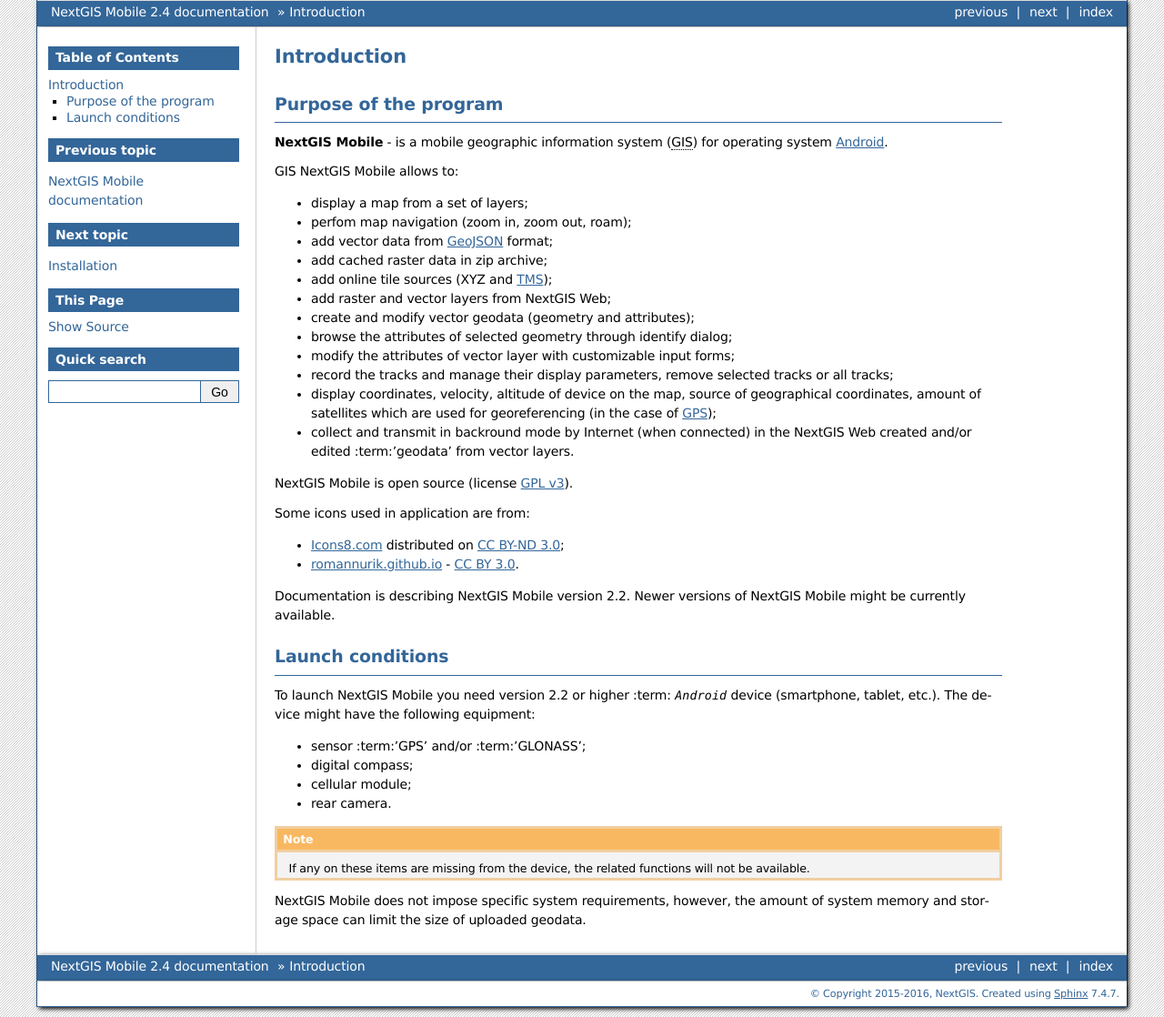
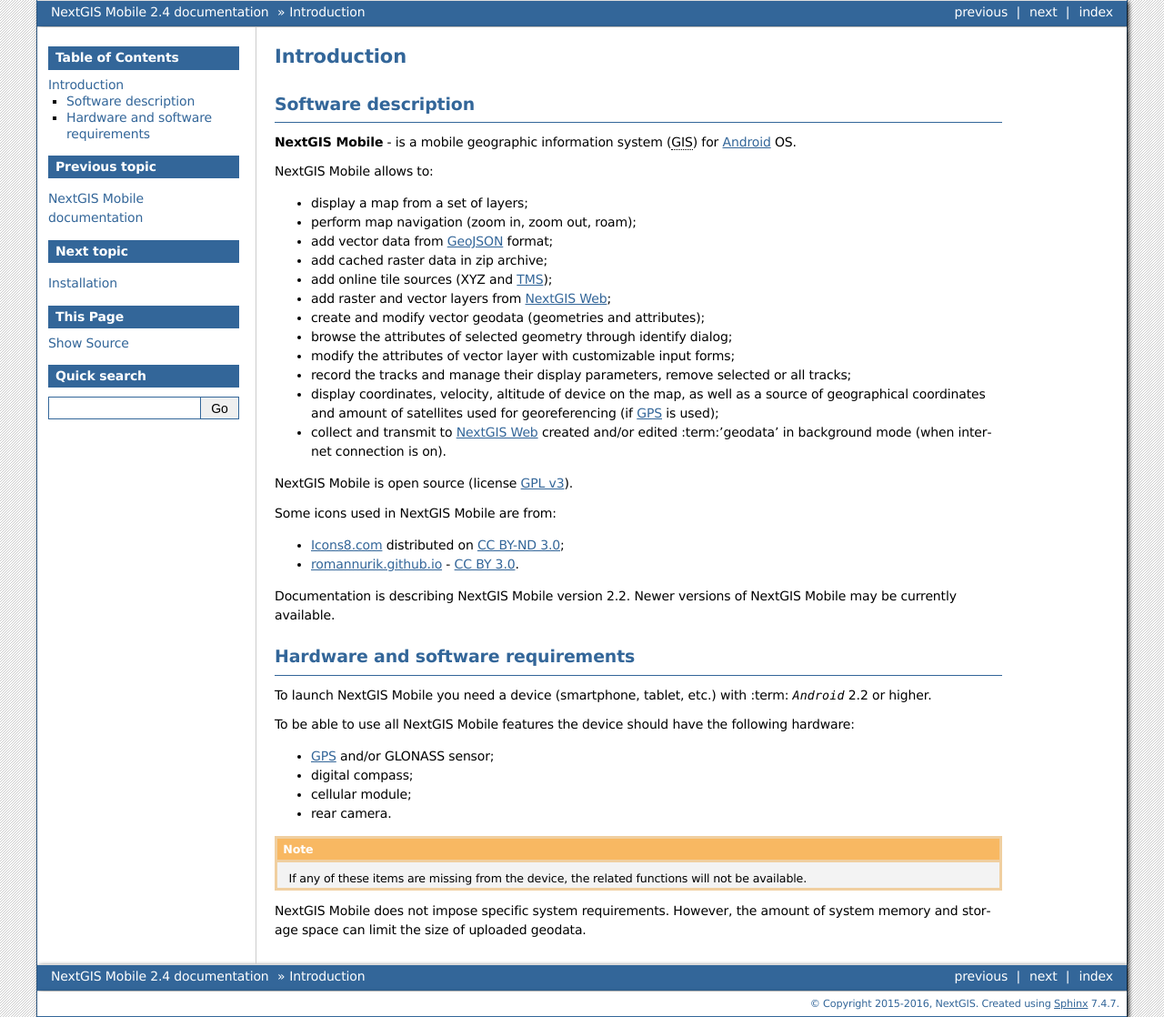
Before and after one commit to nextgis/docs_ngmobile, a Sphinx documentation site: the page built from source/intro.rst, in a window 1280 px wide. Shown: the whole page at 91% size. Built offline with Sphinx 7.4.7, drawn with Linux system fonts in a browser that asks for light colours; formulas are drawn with MathJax 3.

Commit message:
update translation

```diff
--- a/source/intro.rst
+++ b/source/intro.rst
@@ -1,36 +1,36 @@
-.. sectionauthor:: Дмитрий Барышников <dmitry.baryshnikov@nextgis.ru>
+.. sectionauthor:: Dmitry Baryshnikov <dmitry.baryshnikov@nextgis.ru>
 
 .. _ngmob_intro:
 
 Introduction
-============
+=============
 
 .. _ngmob_purpose:
 
-Purpose of the program
-----------------------
+Software description
+------------------------
 
-**NextGIS Mobile** - is a mobile :term:`geographic information system` (:abbr:`GIS`) for operating system :term:`Android`.
+**NextGIS Mobile** - is a mobile :term:`geographic information system` (:abbr:`GIS`) for :term:`Android` OS.
 
-GIS NextGIS Mobile allows to:
+NextGIS Mobile allows to:
 
 * display a map from a set of layers;
-* perfom map navigation (zoom in, zoom out, roam);
+* perform map navigation (zoom in, zoom out, roam);
 * add vector data from :term:`GeoJSON` format;
 * add cached raster data in zip archive;
 * add online tile sources (XYZ and :term:`TMS`);
-* add raster and vector layers from NextGIS Web;
-* create and modify vector :term:`geodata` (geometry and attributes);
+* add raster and vector layers from `NextGIS Web <http://nextgis.com/nextgis-web/>`_;
+* create and modify vector :term:`geodata` (geometries and attributes);
 * browse the attributes of selected geometry through identify dialog;
 * modify the attributes of vector layer with customizable input forms;
-* record the tracks and manage their display parameters, remove selected tracks or all tracks;
-* display coordinates, velocity, altitude of device on the map, source of geographical coordinates, amount of satellites which are used for georeferencing (in the case of :term:`GPS`);
-* collect and transmit in backround mode by Internet (when connected) in the NextGIS Web created and/or edited :term:'geodata' from vector layers.
+* record the tracks and manage their display parameters, remove selected or all tracks;
+* display coordinates, velocity, altitude of device on the map, as well as a source of geographical coordinates and amount of satellites used for georeferencing (if :term:`GPS` is used);
+* collect and transmit to `NextGIS Web <http://nextgis.com/nextgis-web/>`_ created and/or edited :term:'geodata' in background mode (when internet connection is on).
 
 NextGIS Mobile is open source
 (license :ref:`GPL v3 <ngmobile_gplv3>`).
 
-Some icons used in application are from:
+Some icons used in NextGIS Mobile are from:
 
 * `Icons8.com <http://icons8.com/android-icons>`_ distributed on `CC BY-ND 3.0 <http://creativecommons.org/licenses/by-nd/3.0/>`_;
 * `romannurik.github.io <http://romannurik.github.io/AndroidAssetStudio/icons-launcher.html>`_ - `CC BY 3.0 <http://creativecommons.org/licenses/by/3.0/>`_.
@@ -42,24 +42,25 @@
 
    .. image:: _static/cc_by.png
 
-Documentation is describing NextGIS Mobile version 2.2. Newer versions of NextGIS Mobile might be currently available.
+Documentation is describing NextGIS Mobile version 2.2. Newer versions of NextGIS Mobile may be currently available.
 
 
 .. _ngmobile_launch_conditions:
 
-Launch conditions
--------------------------
+Hardware and software requirements
+-------------------------------------
 
-To launch NextGIS Mobile you need version 2.2 or higher :term: `Android` device (smartphone, tablet, etc.).
-The device might have the following equipment:
+To launch NextGIS Mobile you need a device (smartphone, tablet, etc.) with :term: `Android` 2.2 or higher.
 
-* sensor :term:'GPS' and/or :term:'GLONASS';
+To be able to use all NextGIS Mobile features the device should have the following hardware:
+
+* :term:`GPS` and/or :term:`GLONASS` sensor;
 * digital compass;
 * cellular module;
 * rear camera.
 
 .. note::
 
-   If any on these items are missing from the device, the related functions will not be available.
+   If any of these items are missing from the device, the related functions will not be available.
 
-NextGIS Mobile does not impose specific system requirements, however, the amount of system memory and storage space can limit the size of uploaded geodata.
+NextGIS Mobile does not impose specific system requirements. However, the amount of system memory and storage space can limit the size of uploaded geodata.
```
Also changed, not shown: source/install.rst (+10 -10 lines), source/main.rst (+63 -64 lines), source/_static/remove_account?.png (deleted).
